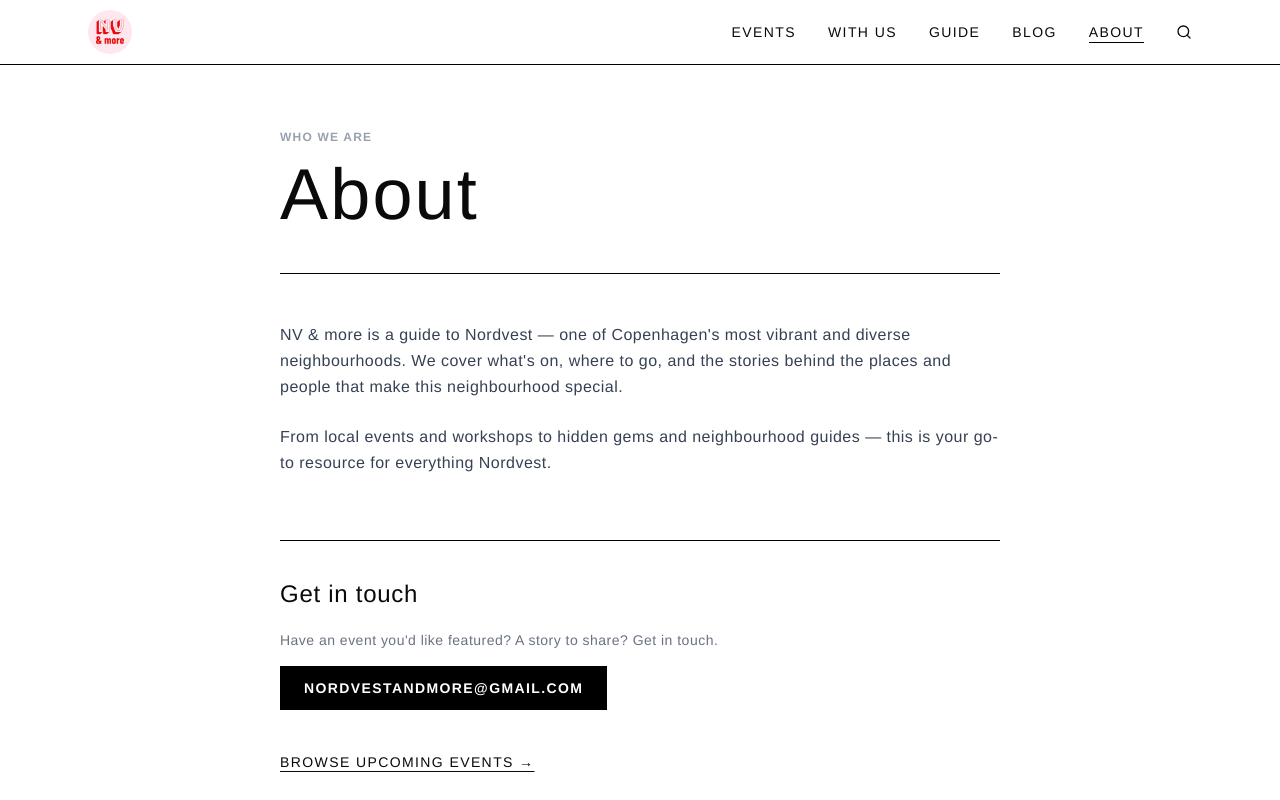
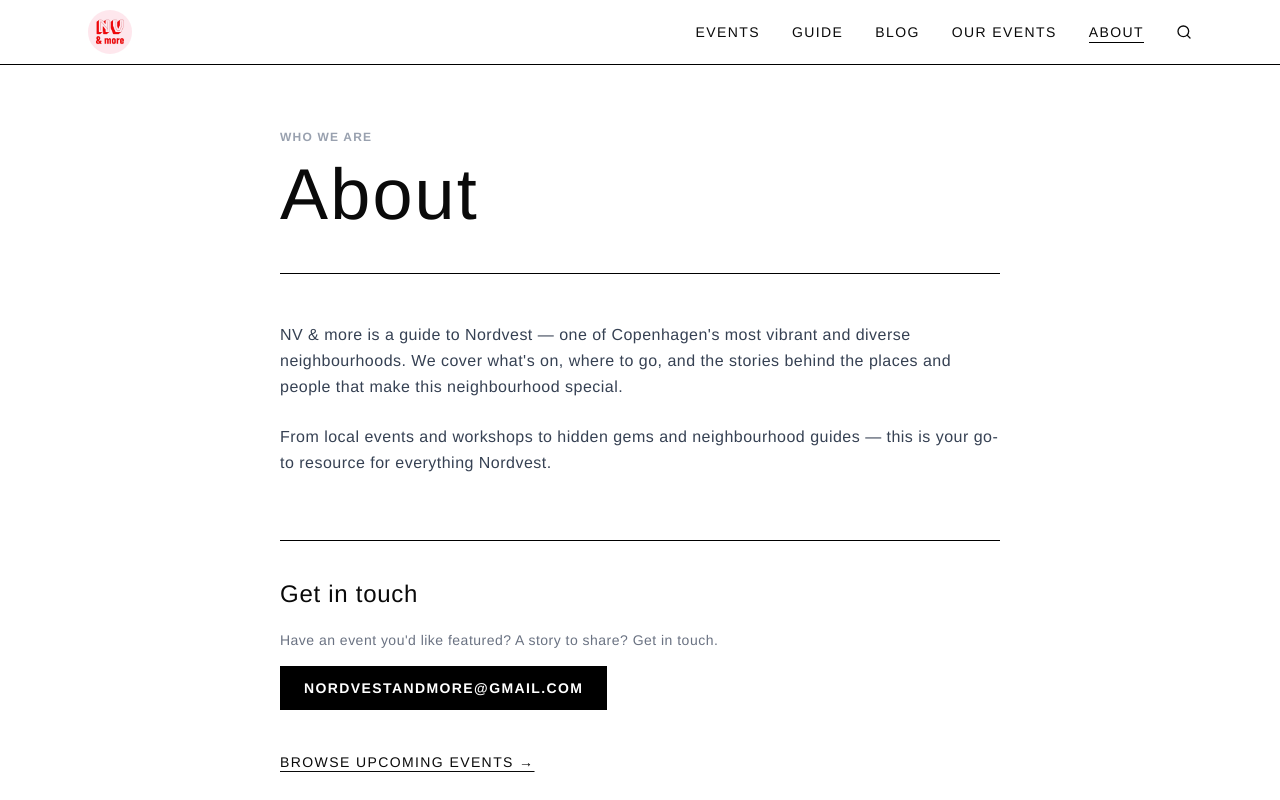
Before and after one commit to constanceremy/nordvestandmore, a Next.js app in the folder nordvestandmore/website/: page /about in a window 1280 px wide. Shown: the top 800 px of the page. Built offline with nearby package versions, Linux system fonts and the light colour scheme; a web font is replaced by a local one.

Commit message:
feat: rename 'With us' to 'Our events' and move after Guide and Blog in nav

```diff
--- a/nordvestandmore/website/src/components/Nav.tsx
+++ b/nordvestandmore/website/src/components/Nav.tsx
@@ -11,9 +11,9 @@ const SearchModal = dynamic(() => import("@/components/SearchModal"), { ssr: fal
 
 const links = [
   { href: "/events", label: "Events" },
-  { href: "/with-us", label: "With us" },
   { href: "/guide", label: "Guide" },
   { href: "/blog", label: "Blog" },
+  { href: "/with-us", label: "Our events" },
   { href: "/about", label: "About" },
 ];
 
```
